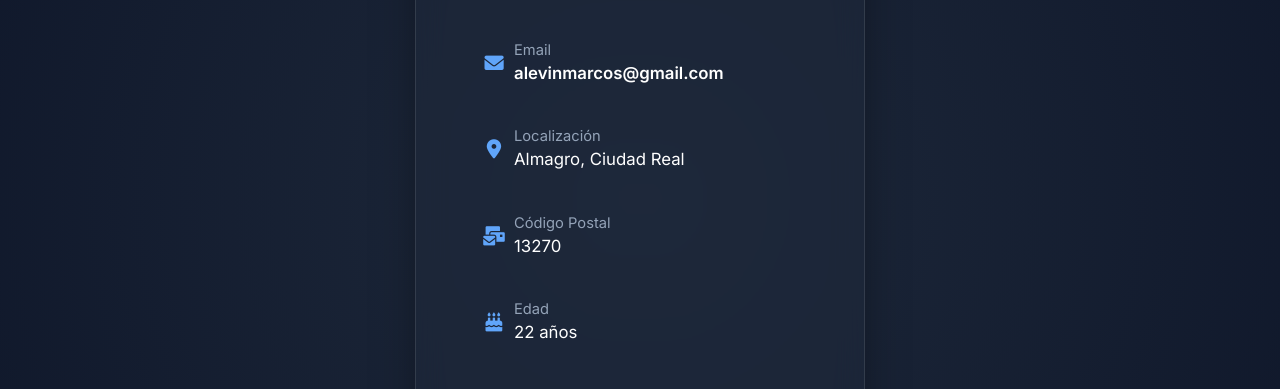
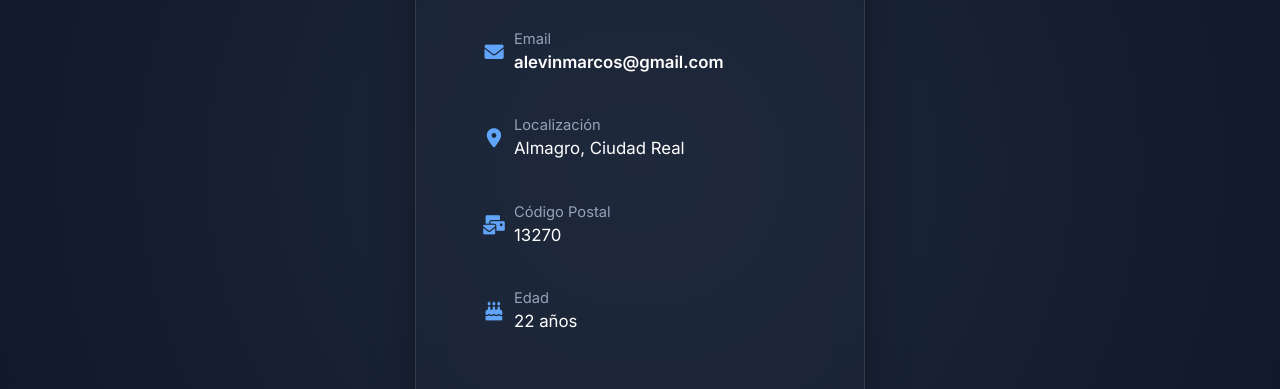
Before and after one commit to marcosRuiz3/marcosRuiz.github.io, a plain HTML site: page contacto.html in a window 1280 px wide. Shown: the part 233-622 px from the top of the page. Drawn offline with nearby package versions, Linux system fonts and the light colour scheme.

Commit message:
Contacto

```diff
--- a/style.css
+++ b/style.css
@@ -507,30 +507,41 @@ strong {
    ========================================= */
 
 /* Contenedor que centra la tarjeta vertical y horizontalmente */
+/* =========================================
+   CORRECCIÓN: CENTRADO DE CONTACTO
+   ========================================= */
+
 .contact-container {
-    min-height: 100vh;
-    display: flex;
-    align-items: center;
-    justify-content: center;
+    width: 100%;                 /* OBLIGATORIO: Ocupar todo el ancho */
+    min-height: 100vh;           /* Ocupar toda la altura */
+    display: flex;               /* Activar modo flexible */
+    justify-content: center;     /* Centrar horizontalmente -> | <- */
+    align-items: center;         /* Centrar verticalmente */
+
+    /* El mismo fondo que el inicio */
     background: radial-gradient(circle at 50% 50%, #1e293b 0%, #0f172a 100%);
-    padding: 80px 20px; /* Espacio para que no toque la navbar */
+
+    padding-top: 60px;           /* Compensar la barra de menú fija */
+    padding-bottom: 20px;
 }
 
-/* La Tarjeta de Visita (Business Card) */
+/* (El resto de estilos de .business-card déjalos como estaban) */
 .business-card {
-    background: rgba(30, 41, 59, 0.6);     /* Fondo oscuro semitransparente */
-    backdrop-filter: blur(15px);           /* Desenfoque potente */
+    background: rgba(30, 41, 59, 0.6);
+    backdrop-filter: blur(15px);
     -webkit-backdrop-filter: blur(15px);
     border: 1px solid rgba(255, 255, 255, 0.1);
     border-radius: 24px;
     padding: 3rem;
     width: 100%;
-    max-width: 450px;                      /* Ancho máximo similar a un móvil o tarjeta */
+    max-width: 450px;
     text-align: center;
-    box-shadow: 0 25px 50px -12px rgba(0, 0, 0, 0.5); /* Sombra elegante */
+    box-shadow: 0 25px 50px -12px rgba(0, 0, 0, 0.5);
     position: relative;
     overflow: hidden;
+    margin: 0 auto; /* Seguro extra para centrar */
 }
+
 
 /* Decoración: Barra de color arriba */
 .business-card::before {
```
